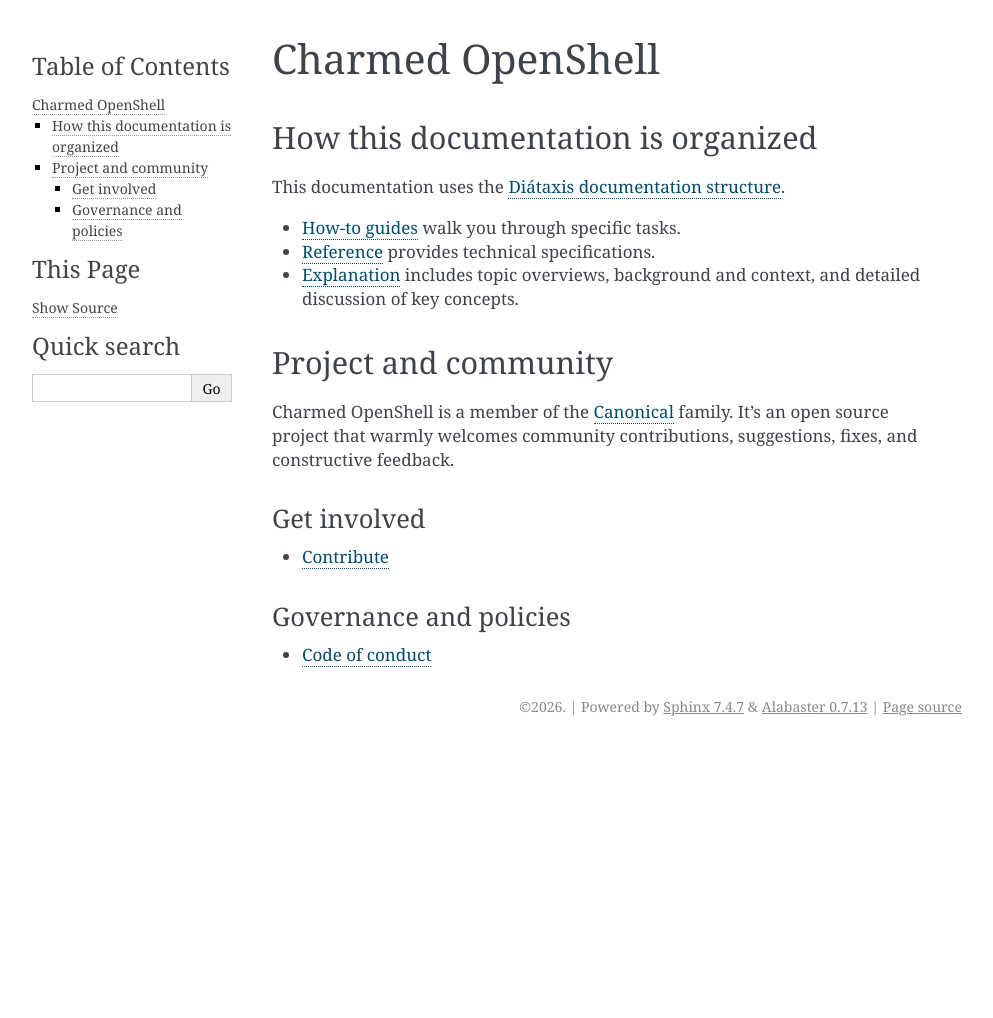
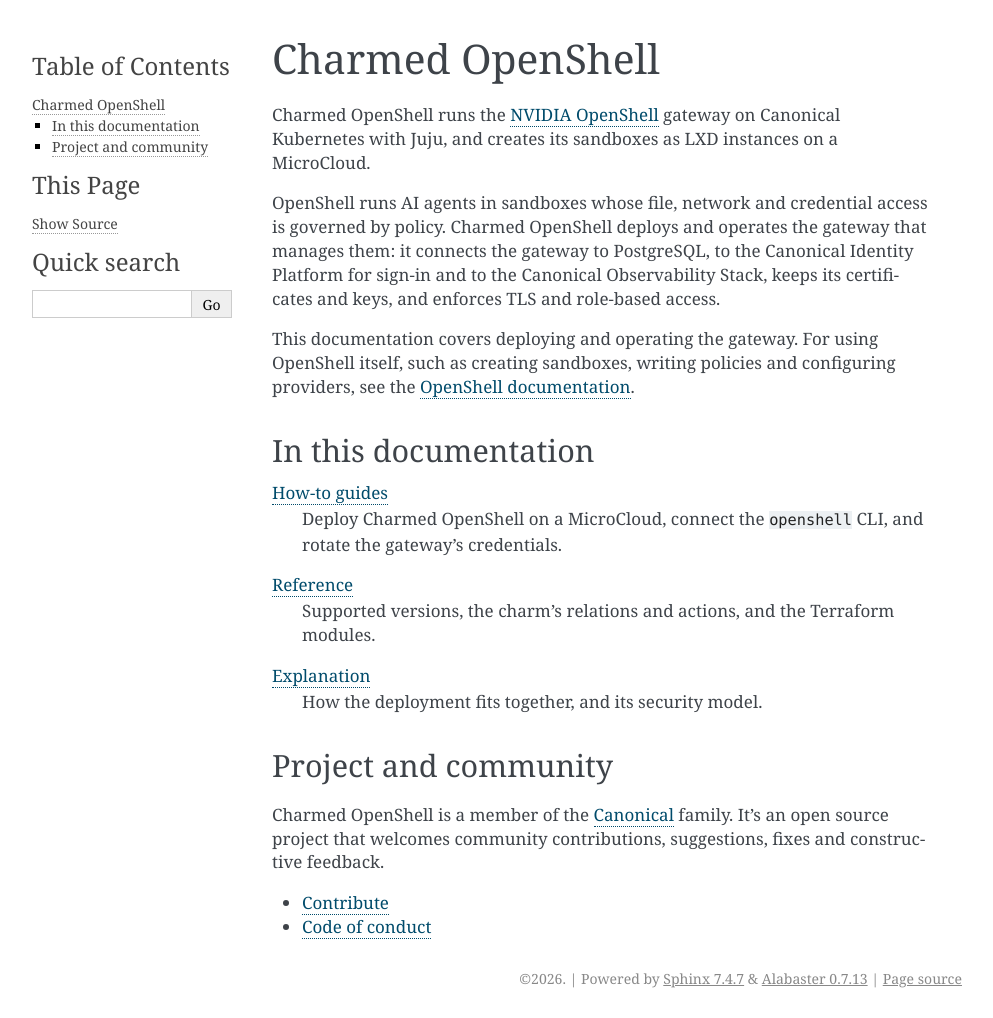
Before and after one commit to canonical/charmed-openshell, a Sphinx documentation site: the page built from docs/index.rst, in a window 1280 px wide. Shown: the whole page, without its empty margins (148-1141 px from the left). Built offline with Sphinx 7.4.7, drawn with Linux system fonts in a browser that asks for light colours; comment, search, counter and statistics services are not loaded; before the commit the page ends 900 px from its top, so only the background shows below that.

Commit message:
docs: focus the home page on Charmed OpenShell
Say what Charmed OpenShell adds to OpenShell, and link the OpenShell
0.0.116 documentation for OpenShell itself: the unversioned pages describe
a newer release than the charm runs.

```diff
--- a/docs/index.rst
+++ b/docs/index.rst
@@ -6,30 +6,45 @@
 Charmed OpenShell
 =================
 
+Charmed OpenShell runs the `NVIDIA OpenShell
+<https://docs.nvidia.com/openshell/>`_ gateway
+on Canonical Kubernetes with Juju, and creates its sandboxes as LXD
+instances on a MicroCloud.
 
-How this documentation is organized
------------------------------------
+OpenShell runs AI agents in sandboxes whose file, network and credential
+access is governed by policy. Charmed OpenShell deploys and operates the
+gateway that manages them: it connects the gateway to PostgreSQL, to the
+Canonical Identity Platform for sign-in and to the Canonical Observability
+Stack, keeps its certificates and keys, and enforces TLS and role-based
+access.
 
-This documentation uses the `Diátaxis documentation structure <https://diataxis.fr/>`_.
+This documentation covers deploying and operating the gateway. For using
+OpenShell itself, such as creating sandboxes, writing policies and
+configuring providers, see the `OpenShell documentation
+<https://docs.nvidia.com/openshell/>`_.
 
-* :ref:`How-to guides <how-to-guides>` walk you through specific tasks.
-* :ref:`Reference <reference>` provides technical specifications.
-* :ref:`Explanation <explanation>` includes topic overviews, background and context, and detailed discussion of key concepts.
+In this documentation
+---------------------
+
+:ref:`How-to guides <how-to-guides>`
+    Deploy Charmed OpenShell on a MicroCloud, connect the ``openshell`` CLI,
+    and rotate the gateway's credentials.
+
+:ref:`Reference <reference>`
+    Supported versions, the charm's relations and actions, and the
+    Terraform modules.
+
+:ref:`Explanation <explanation>`
+    How the deployment fits together, and its security model.
 
 Project and community
 ---------------------
 
-Charmed OpenShell is a member of the `Canonical <https://canonical.com>`_ family.
-It’s an open source project that warmly welcomes community contributions, suggestions, fixes, and constructive feedback.
-
-Get involved
-~~~~~~~~~~~~
+Charmed OpenShell is a member of the `Canonical <https://canonical.com>`_
+family. It's an open source project that welcomes community contributions,
+suggestions, fixes and constructive feedback.
 
 * :ref:`Contribute <contribute>`
-
-Governance and policies
-~~~~~~~~~~~~~~~~~~~~~~~
-
 * `Code of conduct <https://ubuntu.com/community/docs/ethos/code-of-conduct>`_
 
 .. toctree::
```
